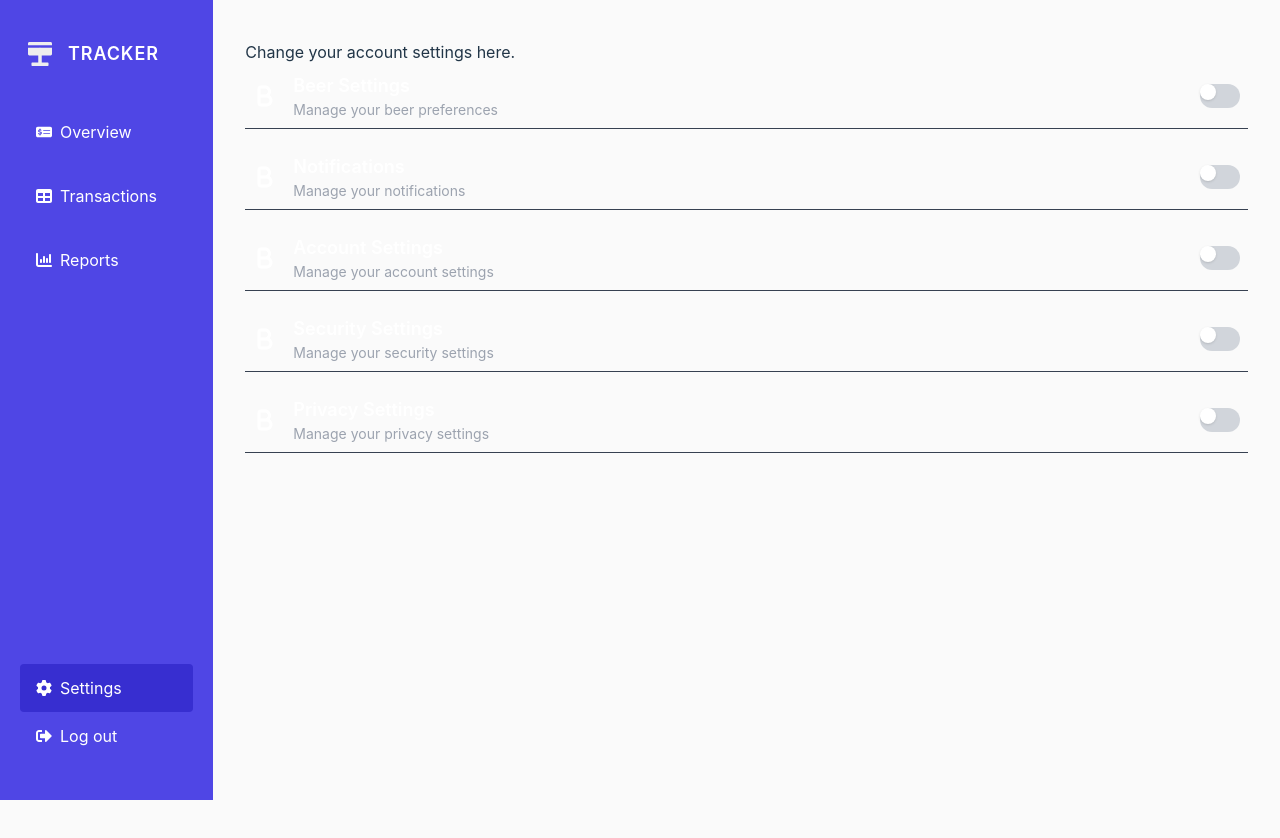
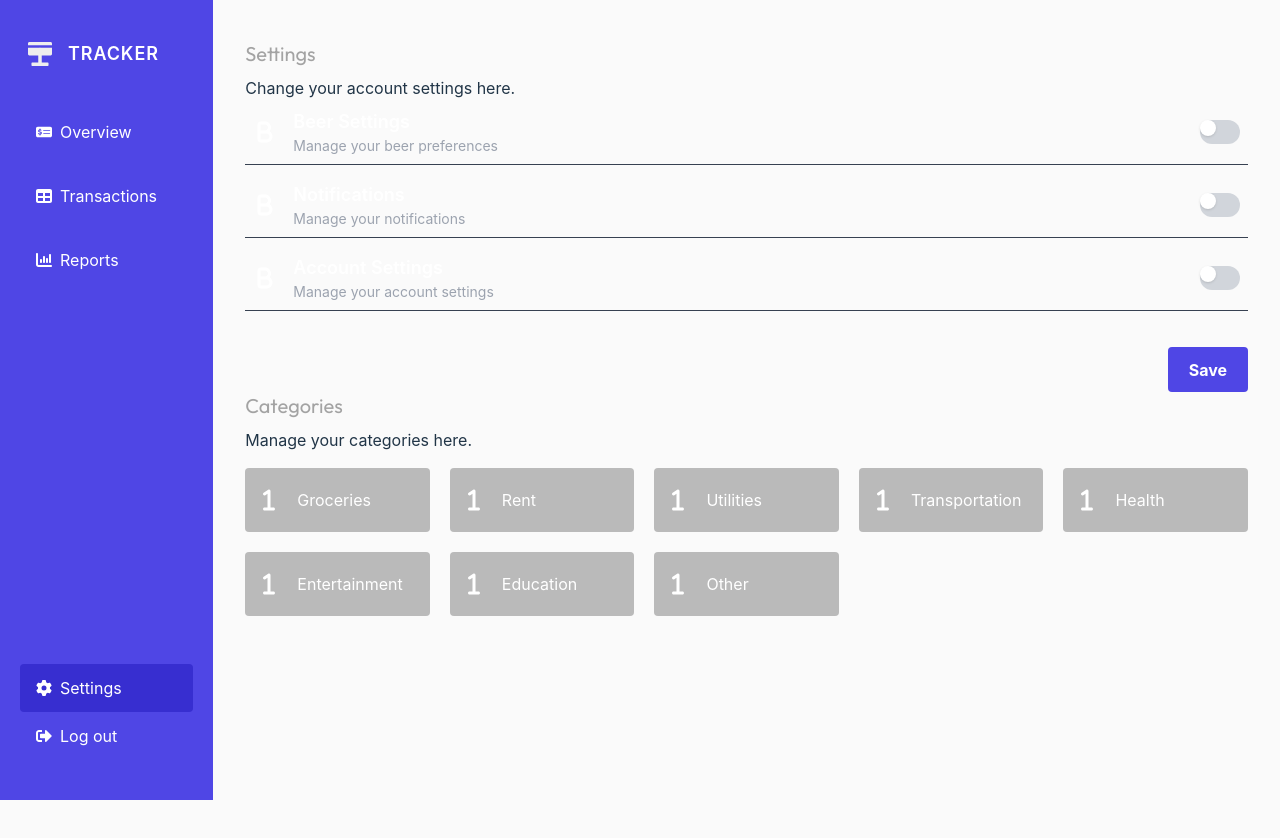
Before and after one commit to and27/tracker, a React (Vite) app: page /settings in a window 1280 px wide. Shown: the top 838 px of the page. Built offline with nearby package versions, Linux system fonts and the light colour scheme; no server answers.

Commit message:
feat: add categories section to settings page

```diff
--- a/src/pages/SettingsPage.tsx
+++ b/src/pages/SettingsPage.tsx
@@ -1,4 +1,5 @@
-import { FaB } from "react-icons/fa6";
+import { Fa1, FaB } from "react-icons/fa6";
+import Button from "../components/Button";
 
 type settingsDataType = {
   id: number;
@@ -22,25 +23,29 @@ const settingsData: settingsDataType[] = [
     title: "Account Settings",
     description: "Manage your account settings",
   },
-  {
-    id: 4,
-    title: "Security Settings",
-    description: "Manage your security settings",
-  },
-  {
-    id: 5,
-    title: "Privacy Settings",
-    description: "Manage your privacy settings",
-  },
+];
+
+const categories = [
+  "Groceries",
+  "Rent",
+  "Utilities",
+  "Transportation",
+  "Health",
+  "Entertainment",
+  "Education",
+  "Other",
 ];
 
 const SettingPage = () => {
   return (
     <main className="col-span-10 pt-10 px-8 dark:bg-zinc-900">
       <div>
+        <h2 className="text-lg lg:text-xl mb-2 font-outfit text-neutral-400">
+          Settings
+        </h2>
         <p>Change your account settings here.</p>
         {settingsData.map((setting) => (
-          <div className="flex items-center justify-between mb-4 p-2 border-b border-gray-700">
+          <div className="flex items-center justify-between mb-2 p-2 border-b border-gray-700">
             <div className="flex items-center">
               <FaB className="text-white text-2xl" />
               <div className="ml-4">
@@ -58,6 +63,23 @@ const SettingPage = () => {
             </label>
           </div>
         ))}
+        <div className="flex justify-end mt-4">
+          <Button>Save</Button>
+        </div>
+      </div>
+      <h2 className="text-lg lg:text-xl mb-2 font-outfit text-neutral-400">
+        Categories
+      </h2>
+      <p>Manage your categories here.</p>
+      <div className="grid grid-cols-2 md:grid-cols-5 my-4 gap-5">
+        {categories.map((category) => (
+          <div className="flex px-3 py-5 bg-neutral-800/30 rounded">
+            <Fa1 className="text-white text-2xl" />
+            <div className="ml-4">
+              <p className="text-white">{category}</p>
+            </div>
+          </div>
+        ))}
       </div>
     </main>
   );
```
